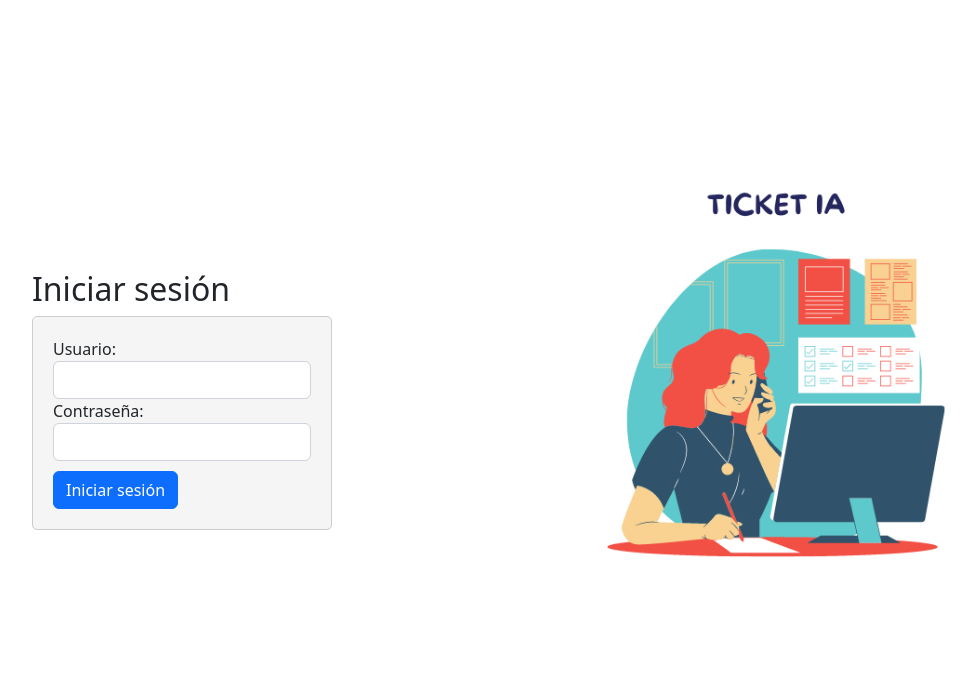
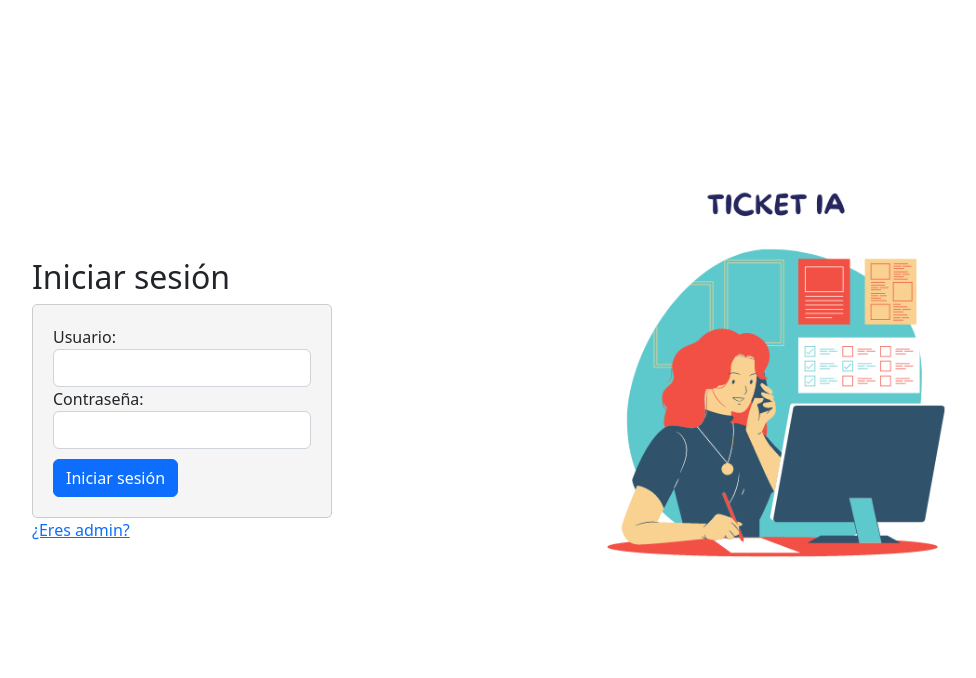
Before and after one commit to TheDeivit/TicketIAProject, a Django app: page / in a window 1280 px wide. Shown: the top 678 px of the page, without its empty margins (50-1026 px from the left). Run offline with Django 3.2, Linux system fonts and the light colour scheme; parts of the project's set-up code (start-up, migrations or seed data) failed here and were passed over; some libraries are stand-ins or nearby versions.

Commit message:
Referencia a /admin

```diff
--- a/ticket/templates/ticket/login.html
+++ b/ticket/templates/ticket/login.html
@@ -20,7 +20,9 @@
         </div>
         <button type="submit" class="btn btn-primary submit-button">Iniciar sesión</button>
       </form>
+      <a href="/admin">¿Eres admin?</a>
     </div>
+
     <div class="image-container">
       <img src="{% static 'img/TICKET IA.png' %}" alt="LandImg">
     </div>
```
